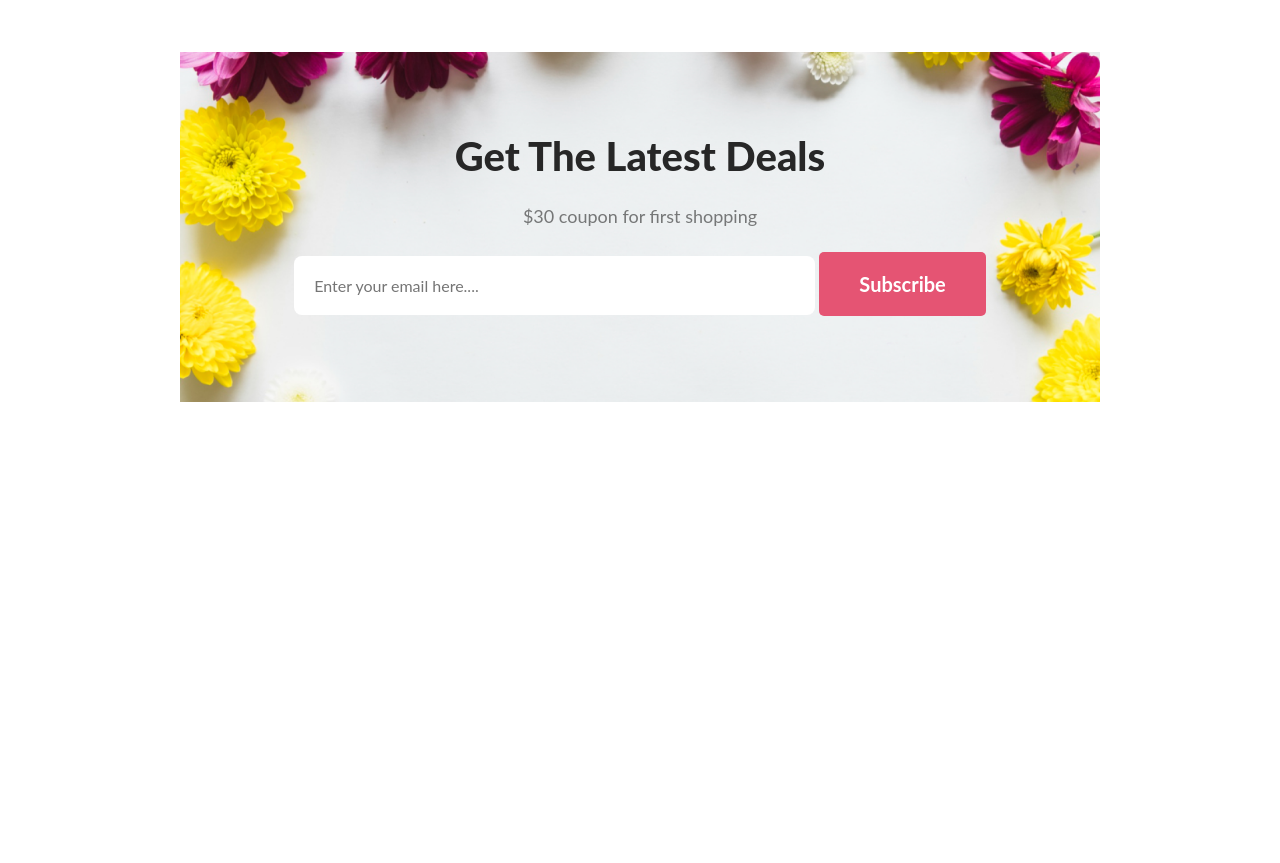
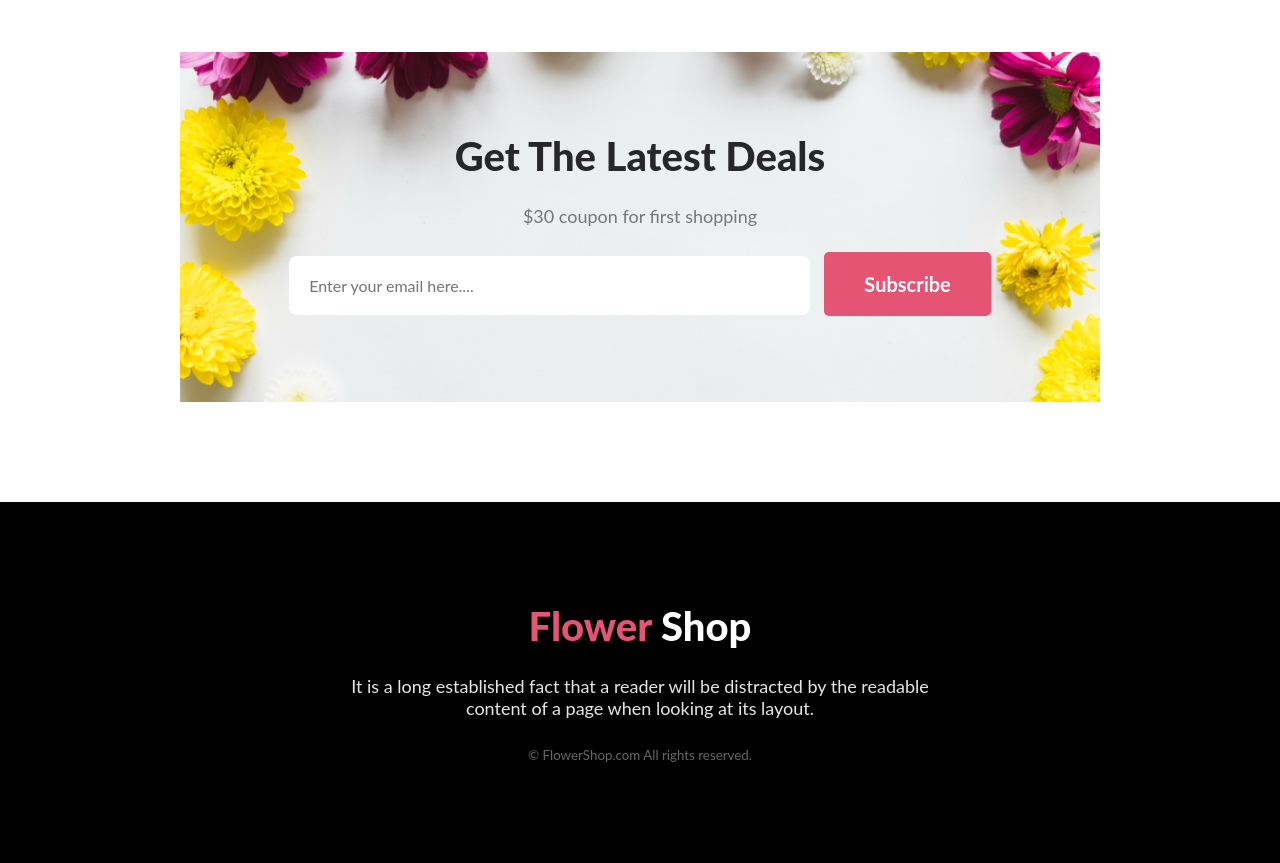
Before and after one commit to Mezbah-u-Rimon/flower-shop-1st-assignment, a plain HTML site: page index.html in a window 1280 px wide. Shown: the part 3342-4205 px from the top of the page. Before the commit the page ends 3844 px from the top, so only its background shows below. Drawn offline with Linux system fonts and the light colour scheme.

Commit message:
footer section add

```diff
--- a/index.html
+++ b/index.html
@@ -154,14 +154,25 @@
                 <input class="email" type="email" name="" placeholder="Enter your email here...." id="">
                 <input type="submit" value="Subscribe" class="primary-btn">
             </div>
-
         </section>
+    </main>
+    <!-------- Latest section close --------->
 
 
 
 
-    </main>
-    <footer></footer>
+    <!-------- footer section start --------->
+    <footer>
+        <div class="footer-container">
+            <h1 class="primary-title footer-title"><span> Flower </span> Shop</h1>
+            <p class="primary-description footer-description">
+                It is a long established fact that a reader will be distracted by the readable content of a page when
+                looking at its layout.
+            </p>
+            <p class="copy-right"><small>&copy; FlowerShop.com All rights reserved.</small></p>
+        </div>
+    </footer>
+    <!-------- footer section close --------->
 
 </body>
 
--- a/style.css
+++ b/style.css
@@ -235,6 +235,7 @@
 
 
 
+/* Latest style start*/
 .latest-container {
     margin: 0px 180px 100px;
 }
@@ -260,5 +261,40 @@
     border: none;
     background-color: white;
     border-radius: 8px;
+    margin-right: 10px;
 
 }
+
+/* Latest style close*/
+
+
+
+
+
+/* footer style start */
+.footer-container {
+    background-color: black;
+    text-align: center;
+    color: white;
+    padding: 100px 180px;
+}
+
+.footer-title {
+    color: white;
+}
+
+.footer-title span {
+    color: #E55473;
+}
+
+.footer-description {
+    color: rgba(255, 255, 255, 0.90);
+}
+
+.copy-right {
+    font-size: 16px;
+    color: rgba(255, 255, 255, 0.40);
+}
+
+
+/* footer style close */
```
